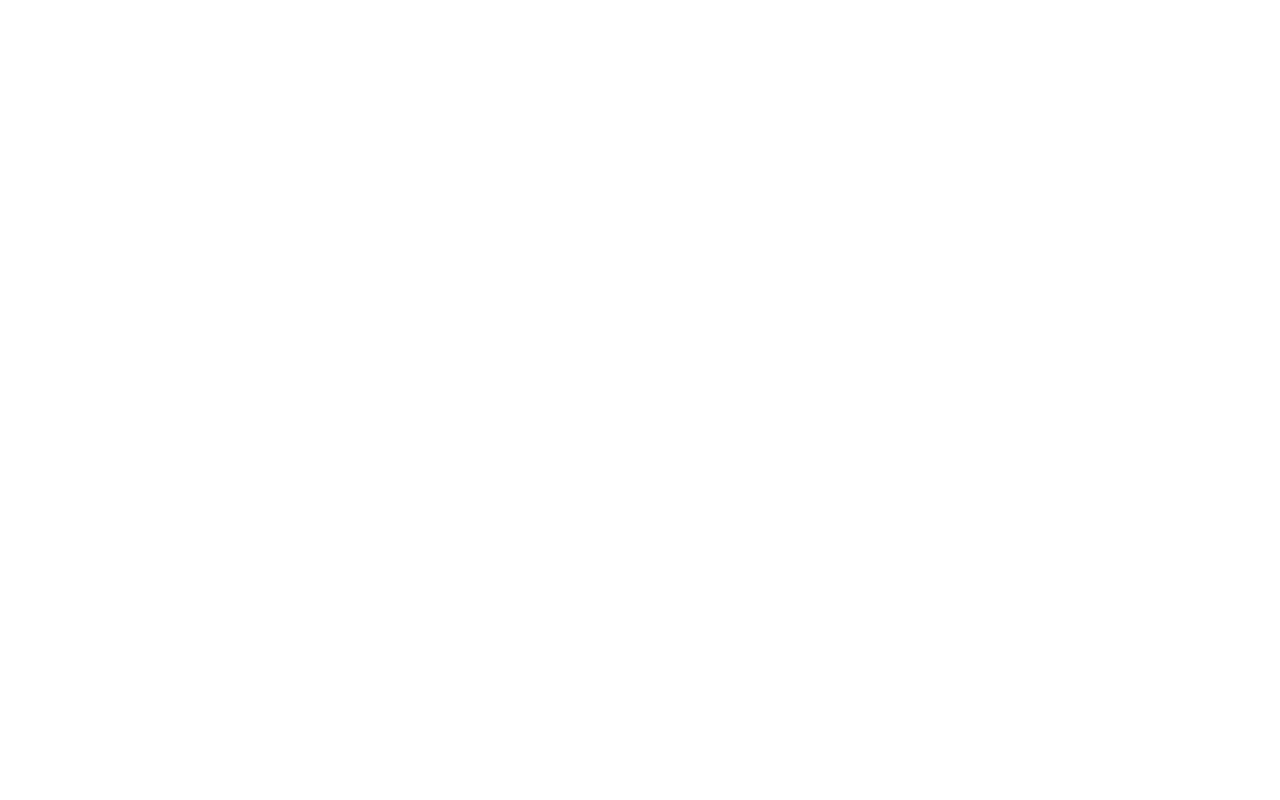
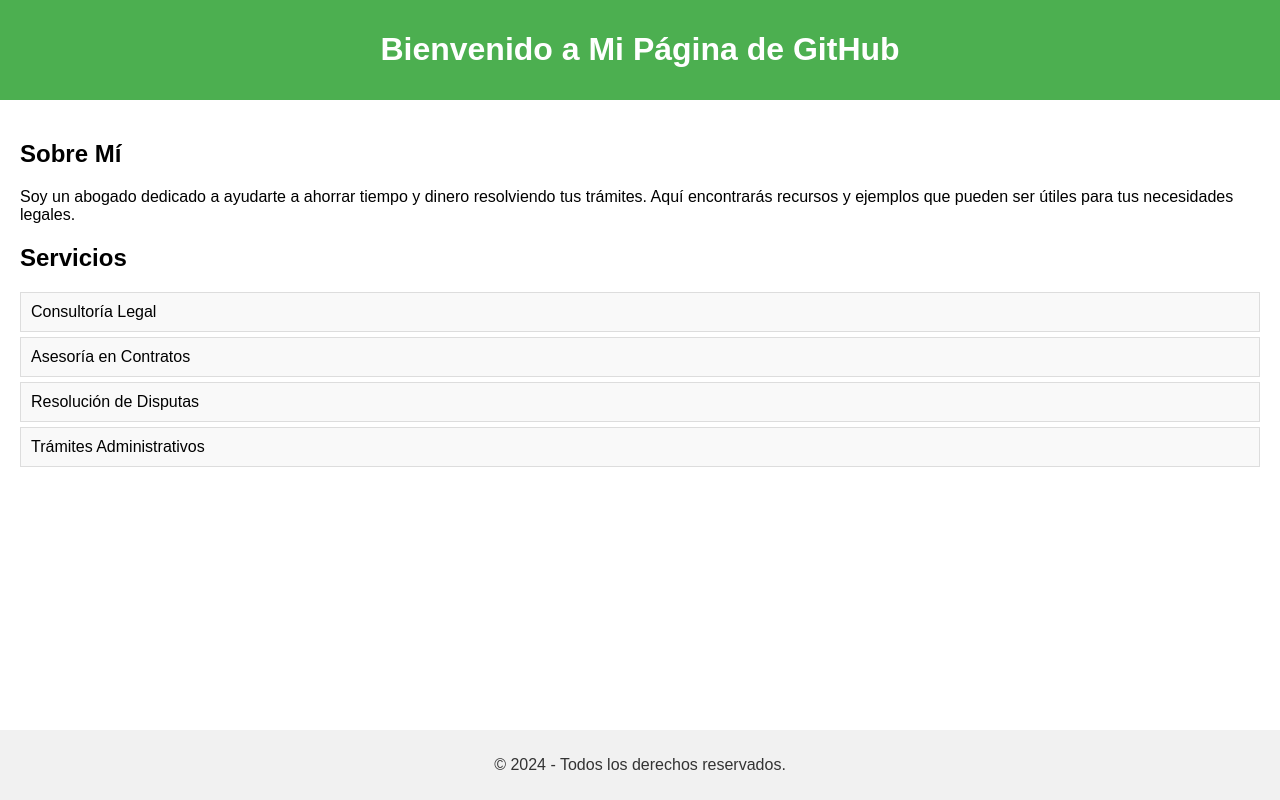
Before and after one commit to EncryptoB/holad, a plain HTML site: page index.html in a window 1280 px wide. Drawn offline with Linux system fonts and the light colour scheme.

Commit message:
Update index.html

```diff
--- a/index.html
+++ b/index.html
@@ -1,12 +1,64 @@
 <!DOCTYPE html>
-<html lang="en">
-  <head>
-    <meta charset="UTF-8" />
-    <meta name="viewport" content="width=device-width, initial-scale=1.0" />
-    <title>Mi Aplicación React</title>
-  </head>
-  <body>
-    <noscript>You need to enable JavaScript to run this app.</noscript>
-    <div id="root"></div>
-  </body>
+<html lang="es">
+<head>
+    <meta charset="UTF-8">
+    <meta name="viewport" content="width=device-width, initial-scale=1.0">
+    <title>Bienvenido a Mi GitHub Pages</title>
+    <style>
+        body {
+            font-family: Arial, sans-serif;
+            margin: 0;
+            padding: 0;
+            display: flex;
+            flex-direction: column;
+            height: 100vh;
+            justify-content: space-between;
+        }
+        header {
+            background-color: #4CAF50;
+            color: white;
+            padding: 10px 0;
+            text-align: center;
+        }
+        main {
+            padding: 20px;
+            flex: 1;
+        }
+        footer {
+            background-color: #f1f1f1;
+            color: #333;
+            text-align: center;
+            padding: 10px 0;
+        }
+        ul {
+            list-style-type: none;
+            padding: 0;
+        }
+        li {
+            background: #f9f9f9;
+            margin: 5px 0;
+            padding: 10px;
+            border: 1px solid #ddd;
+        }
+    </style>
+</head>
+<body>
+    <header>
+        <h1>Bienvenido a Mi Página de GitHub</h1>
+    </header>
+    <main>
+        <h2>Sobre Mí</h2>
+        <p>Soy un abogado dedicado a ayudarte a ahorrar tiempo y dinero resolviendo tus trámites. Aquí encontrarás recursos y ejemplos que pueden ser útiles para tus necesidades legales.</p>
+        <h2>Servicios</h2>
+        <ul>
+            <li>Consultoría Legal</li>
+            <li>Asesoría en Contratos</li>
+            <li>Resolución de Disputas</li>
+            <li>Trámites Administrativos</li>
+        </ul>
+    </main>
+    <footer>
+        <p>&copy; 2024 - Todos los derechos reservados.</p>
+    </footer>
+</body>
 </html>
```
